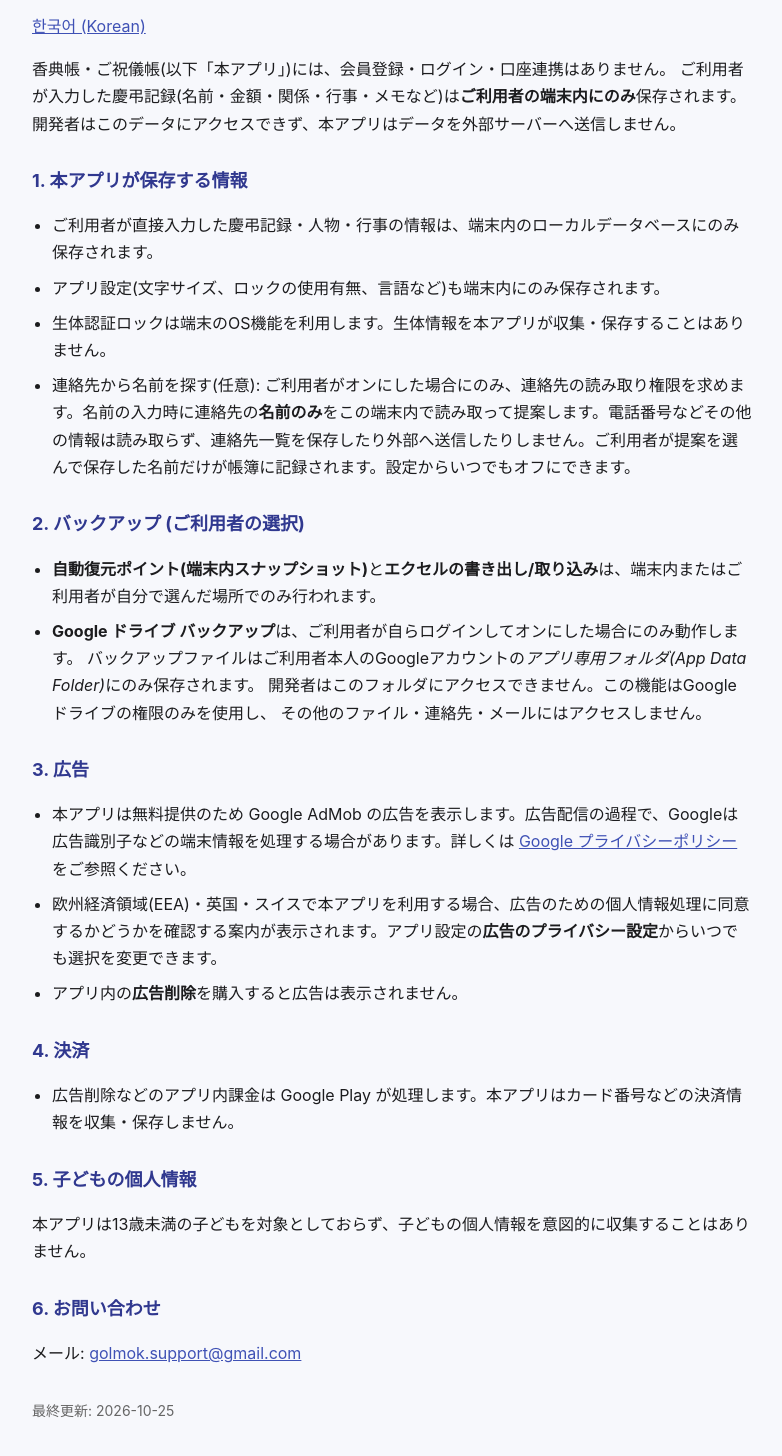
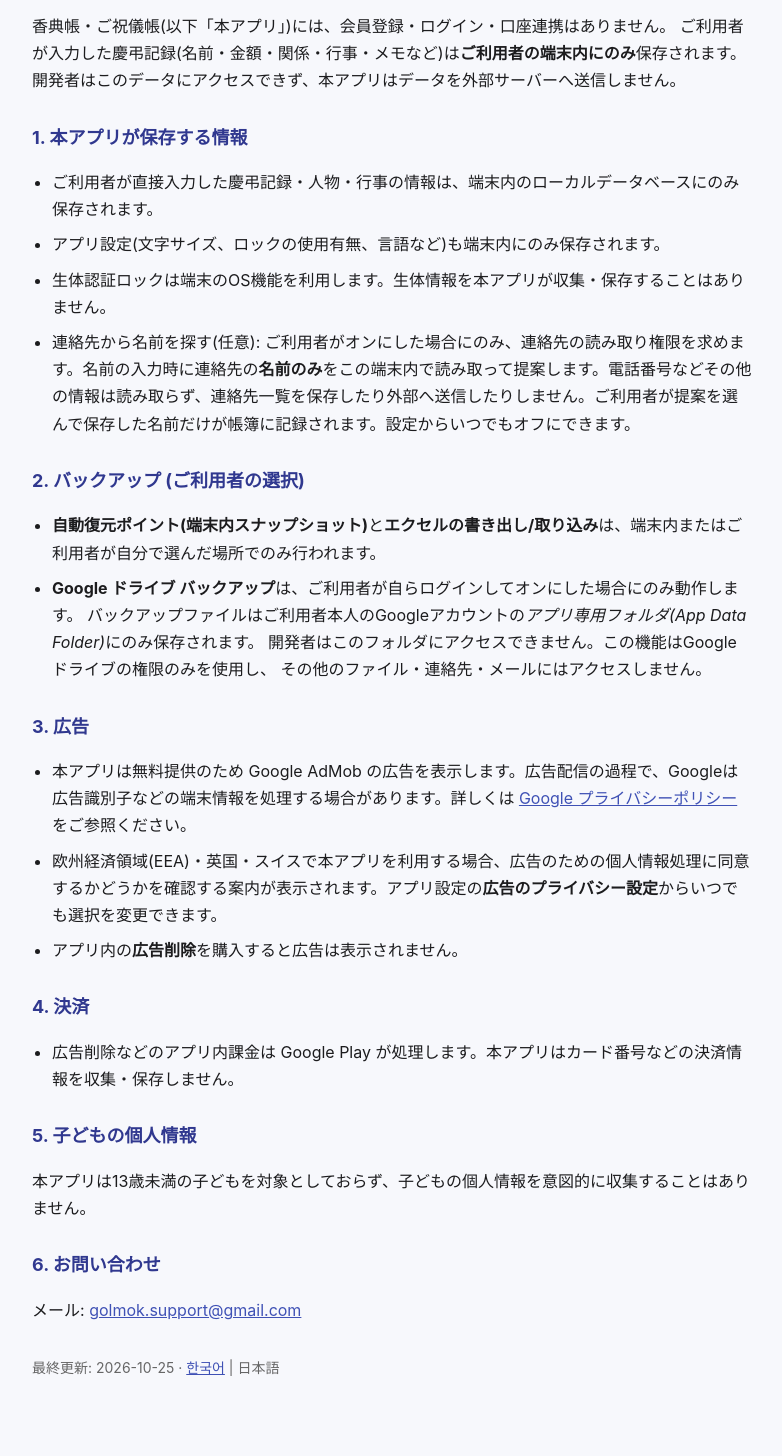
Before and after one commit to jy0714ryu/gyeongjosabu-privacy, a plain HTML site: page ja.html in a window 1280 px wide. Shown: the part 84-1540 px from the top of the page, without its empty margins (248-1030 px from the left). After the commit the page ends 1502 px from the top, so only its background shows below. Drawn offline with Linux system fonts and the light colour scheme.

Commit message:
언어 전환 링크를 하단 갱신일 옆으로 (한국어 | 日本語 대칭)

```diff
--- a/ja.html
+++ b/ja.html
@@ -18,8 +18,6 @@
 </head>
 <body>
   <h1>香典帳・ご祝儀帳 プライバシーポリシー</h1>
-
-  <p><a href="./">한국어 (Korean)</a></p>
 
   <p>香典帳・ご祝儀帳(以下「本アプリ」)には、会員登録・ログイン・口座連携はありません。
   ご利用者が入力した慶弔記録(名前・金額・関係・行事・メモなど)は<strong>ご利用者の端末内にのみ</strong>保存されます。
@@ -61,6 +59,6 @@
   <h2>6. お問い合わせ</h2>
   <p>メール: <a href="mailto:golmok.support@gmail.com">golmok.support@gmail.com</a></p>
 
-  <p class="updated">最終更新: 2026-10-25</p>
+  <p class="updated">最終更新: 2026-10-25 · <a href="./">한국어</a> | 日本語</p>
 </body>
 </html>
```
Also changed, not shown: index.html (+1 -1 lines).
